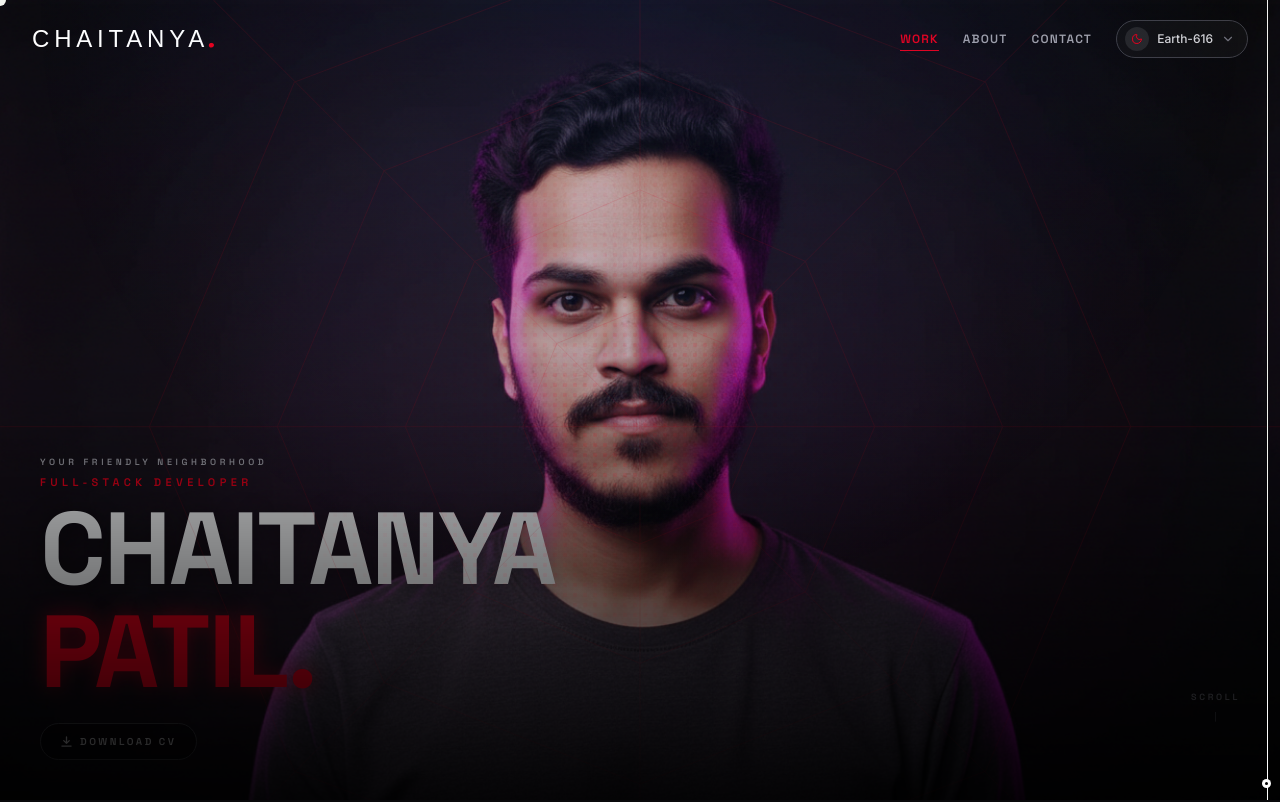
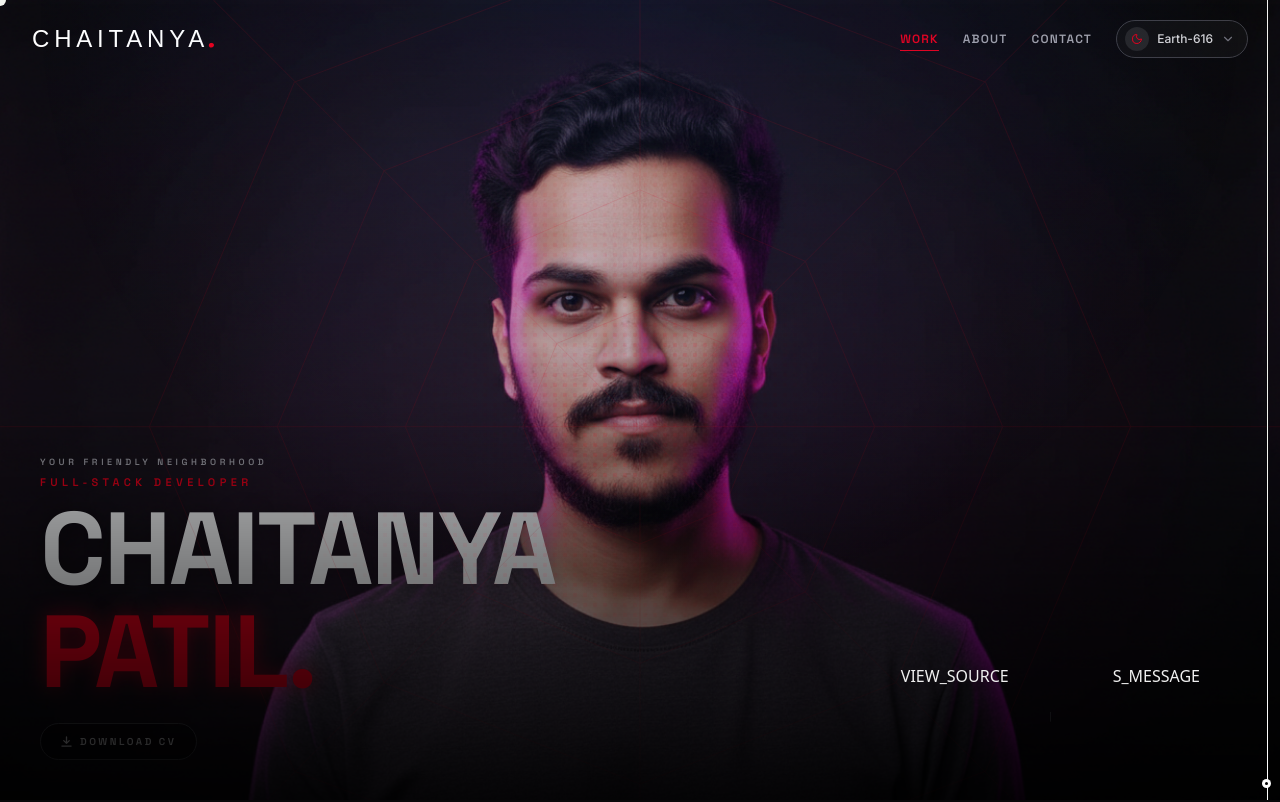
Before and after one commit to Chaitanyahoon/spidermon, a Next.js app: page / in a window 1280 px wide. Shown: the top 802 px of the page. Built offline with nearby package versions, Linux system fonts and the light colour scheme; a web font is replaced by a local one.

Commit message:
chore: optimize CSS performance and add aesthetic README

```diff
--- a/app/components/About.tsx
+++ b/app/components/About.tsx
@@ -11,8 +11,8 @@ const tags = [
 
 const stats = [
   { target: 2, suffix: "", label: "Internships" },
-  { target: 7, suffix: "+", label: "Projects Shipped" },
-  { target: 6, suffix: "+", label: "Certificates" },
+  { target: 12, suffix: "+", label: "Projects Shipped" },
+  { target: 8, suffix: "+", label: "Certificates" },
 ];
 
 function AnimatedCounter({ target, suffix }: { target: number; suffix: string }) {
@@ -173,7 +173,7 @@ export default function About() {
             className="flex gap-4 pt-2"
           >
             {stats.map((s) => (
-              <div key={s.label} className="comic-stat-card">
+              <div key={s.label} className="comic-stat-card" aria-label={`${s.target}${s.suffix} ${s.label}`}>
                 <p className="comic-stat-num">
                   <AnimatedCounter target={s.target} suffix={s.suffix} />
                 </p>
--- a/app/components/Hero.tsx
+++ b/app/components/Hero.tsx
@@ -390,12 +390,22 @@ export default function Hero() {
             animate={{ opacity: 1 }}
             transition={{ duration: 1, delay: 1.2 }}
           >
-            <span
-              className="text-[9px] tracking-[0.3em] uppercase text-zinc-500"
-              style={{ fontFamily: "var(--font-space-grotesk)" }}
-            >
-              Scroll
-            </span>
+            <div className="flex flex-wrap items-center justify-center gap-6 relative z-10">
+              <a
+                href="#work"
+                aria-label="View selected works and projects"
+                className="comic-btn-primary group flex items-center gap-3 px-10 py-4"
+              >
+                VIEW_SOURCE
+              </a>
+              <a
+                href="#contact"
+                aria-label="Send a message or contact me"
+                className="comic-btn-secondary px-10 py-4"
+              >
+                S_MESSAGE
+              </a>
+            </div>
             <motion.div
               className="w-px h-12 bg-zinc-700 origin-top"
               animate={{ scaleY: [0, 1, 0] }}
```
Also changed, not shown: 1 other file (tests, documents, lock files or other folders).
